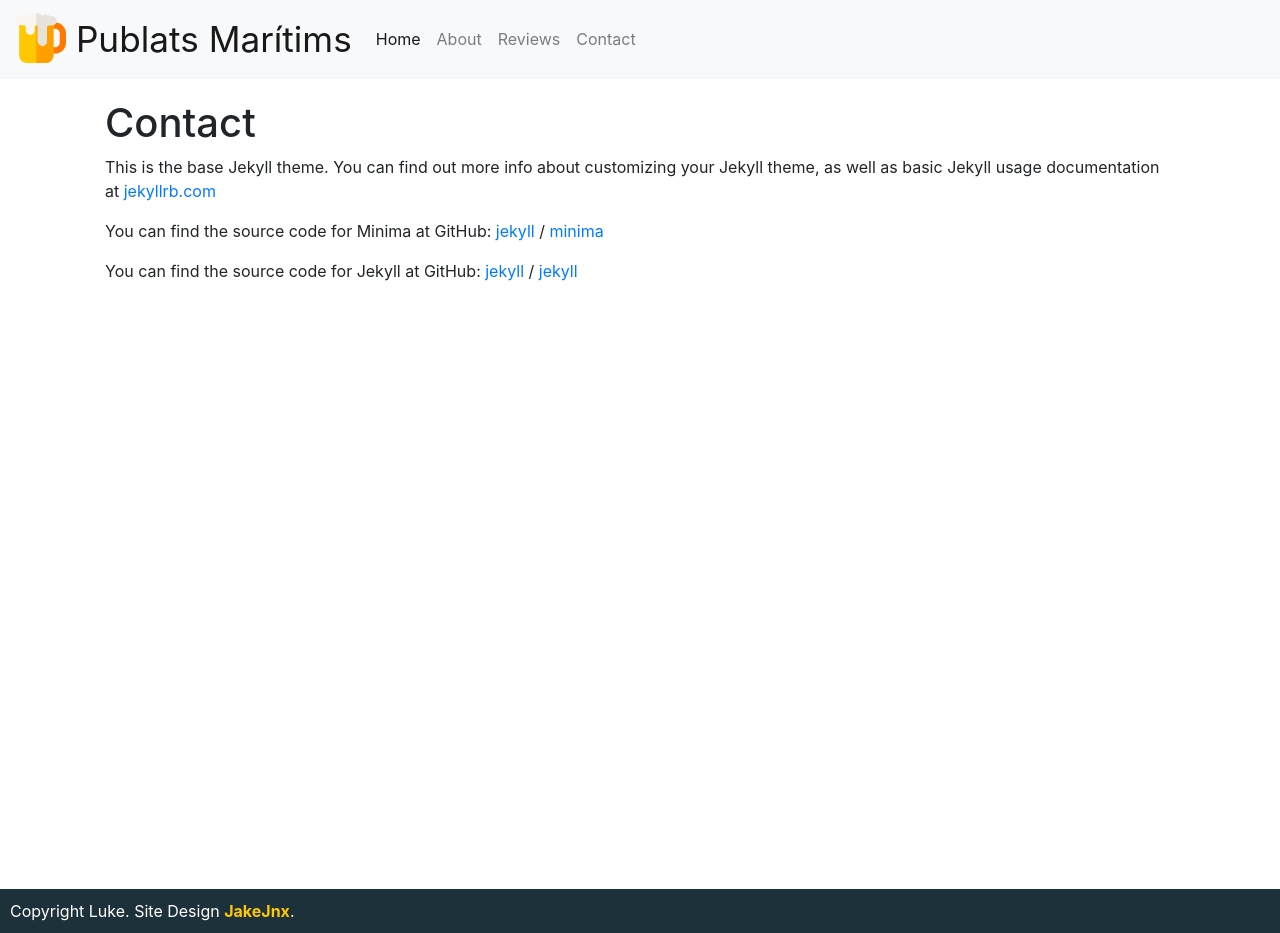
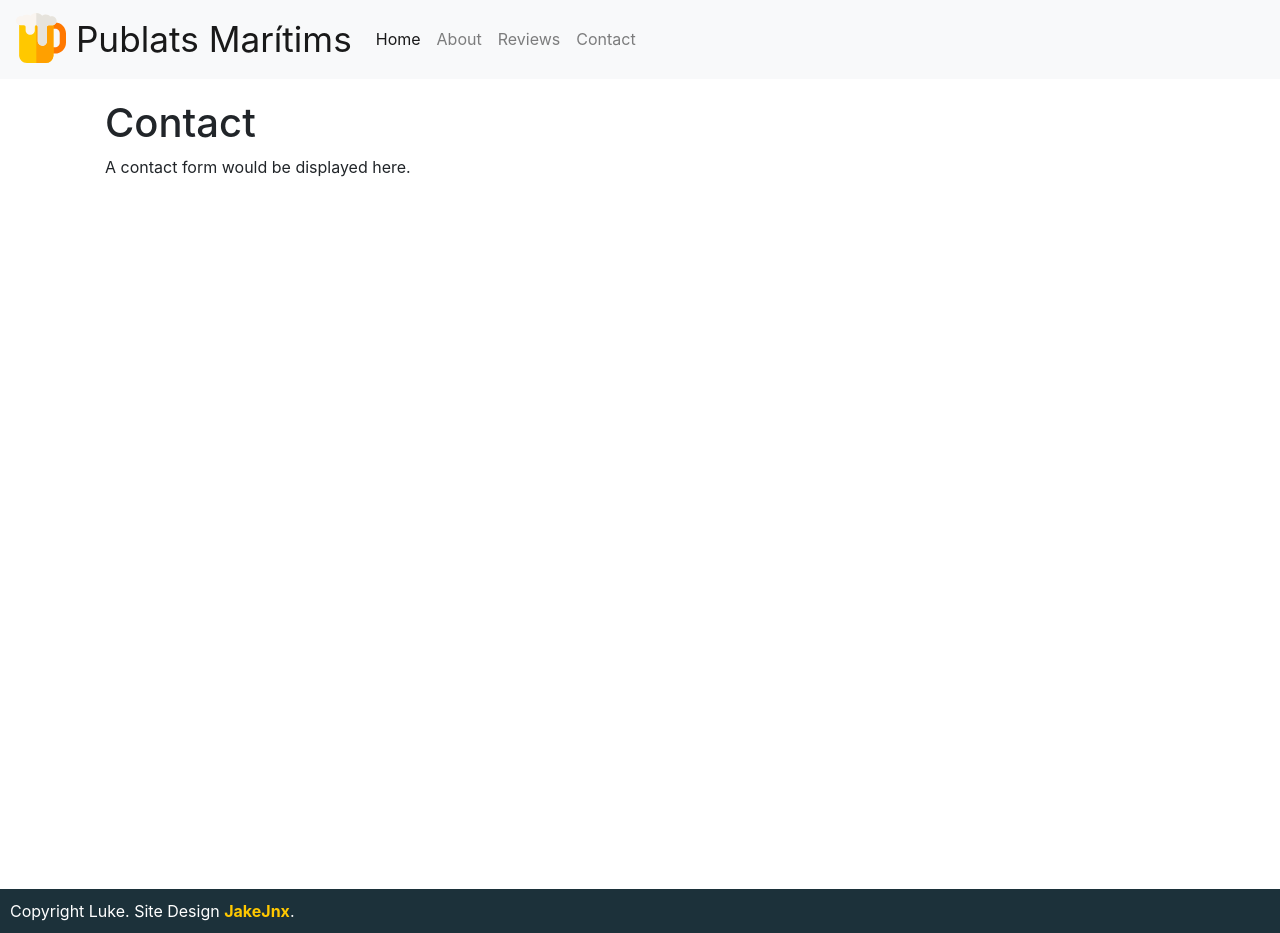
Before and after one commit to jakejnx/publats.com, a Jekyll site: the page built from contact.md, in a window 1280 px wide. Built offline with Jekyll 4.4.1, drawn with Linux system fonts in a browser that asks for light colours; nearby versions of some CDN libraries.

Commit message:
Updated Contact

```diff
--- a/contact.md
+++ b/contact.md
@@ -4,15 +4,4 @@
 layout: page
 ---
 
-This is the base Jekyll theme. You can find out more info about customizing your Jekyll theme, as well as basic Jekyll usage documentation at [jekyllrb.com](https://jekyllrb.com/)
-
-You can find the source code for Minima at GitHub:
-[jekyll][jekyll-organization] /
-[minima](https://github.com/jekyll/minima)
-
-You can find the source code for Jekyll at GitHub:
-[jekyll][jekyll-organization] /
-[jekyll](https://github.com/jekyll/jekyll)
-
-
-[jekyll-organization]: https://github.com/jekyll
+A contact form would be displayed here.
```
